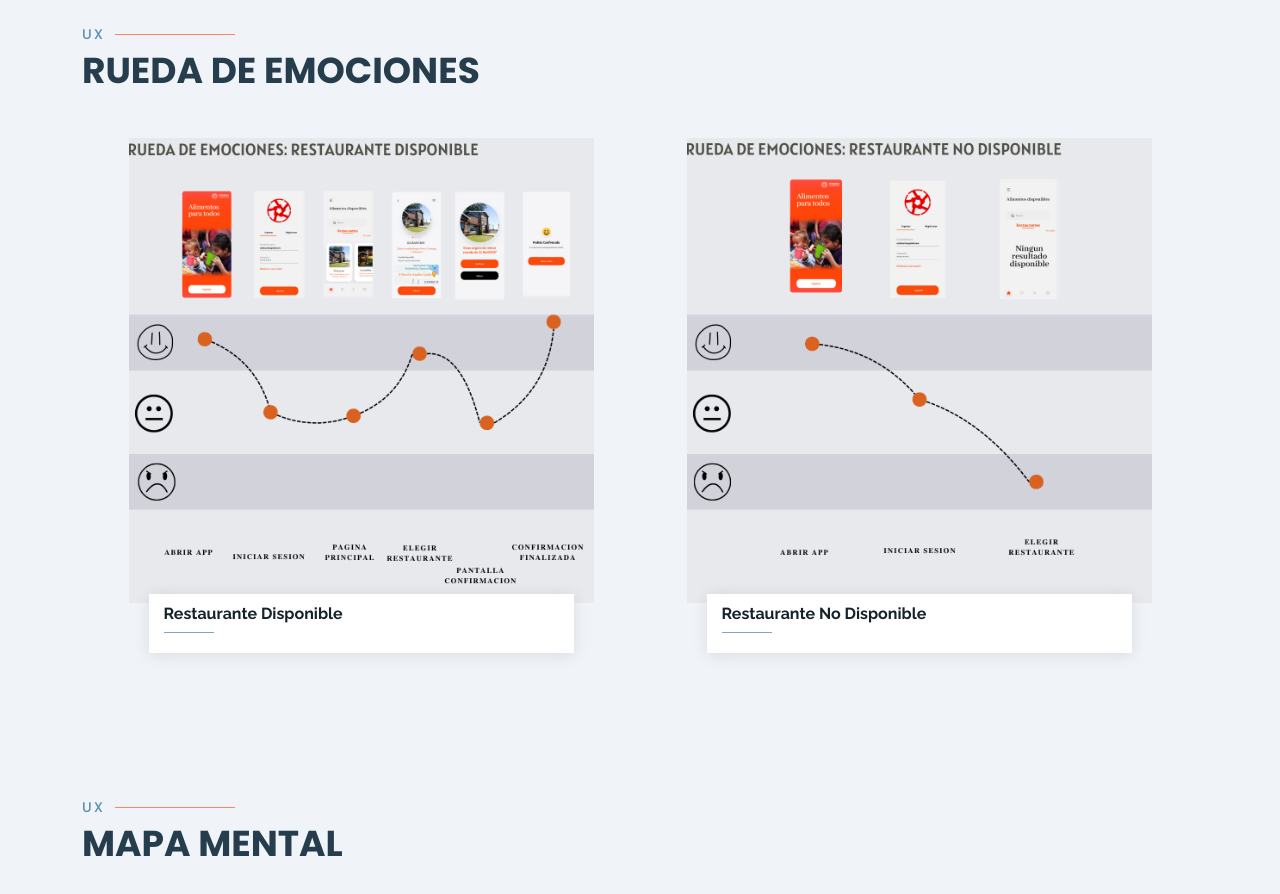
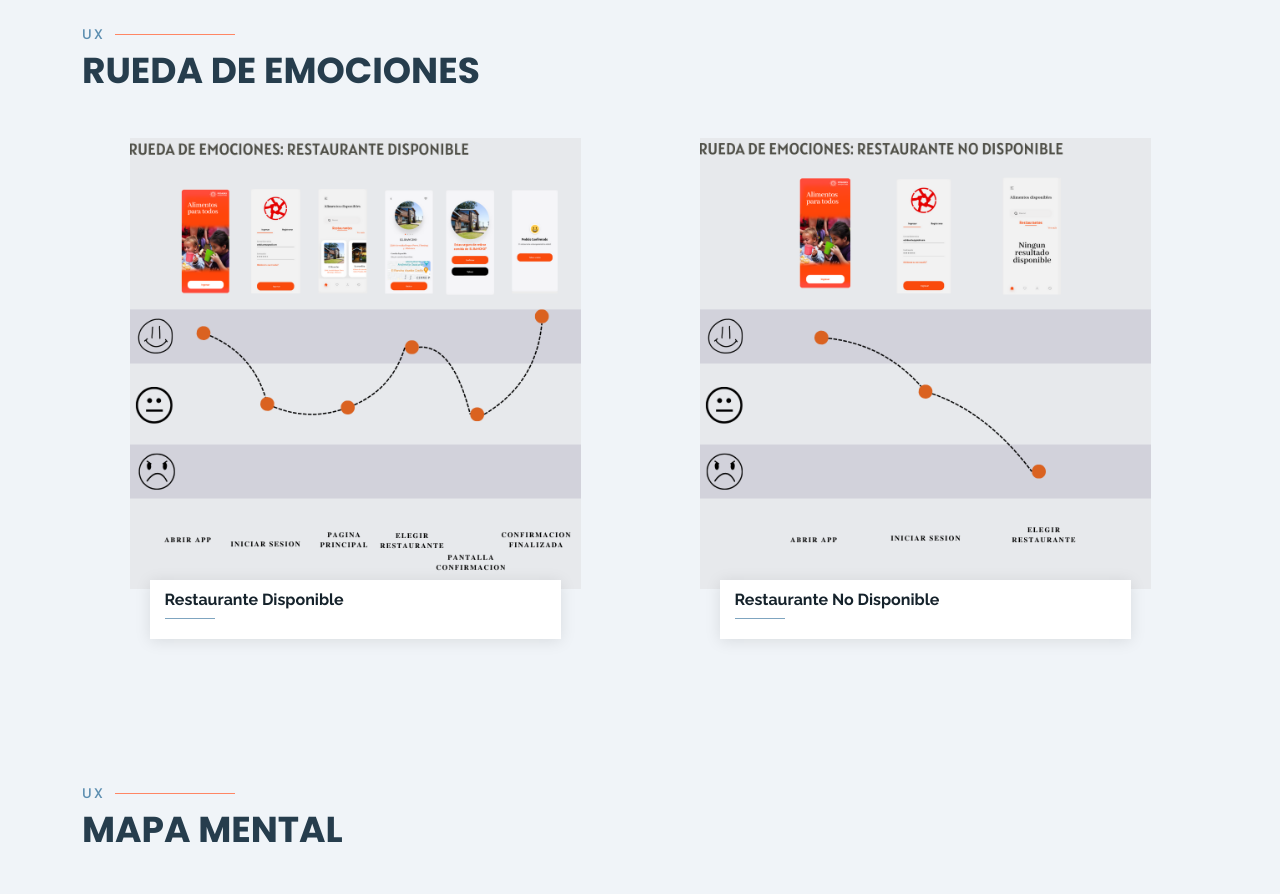
Before and after one commit to octiduarte/DesarrolloMultimedia, a plain HTML site: page index.html in a window 1280 px wide. Shown: the part 5820-6714 px from the top of the page. Drawn offline with nearby package versions, Linux system fonts and the light colour scheme.

```diff
--- a/index.html
+++ b/index.html
@@ -477,7 +477,7 @@
       <p>Rueda de emociones</p>
     </div>
 
-    <div class="d-flex justify-content-around">
+    <div class="row d-flex justify-content-around">
       <div class="col-lg-5 col-md-6">
         <div class="member" data-aos="fade-up" data-aos-delay="100">
           <div class="pic"><img src="assets/img/ruedaEmociones/ruedaEmocionesDisponible.png" class="img-fluid" alt=""></div>
```
Also changed, not shown: 1 other file.
